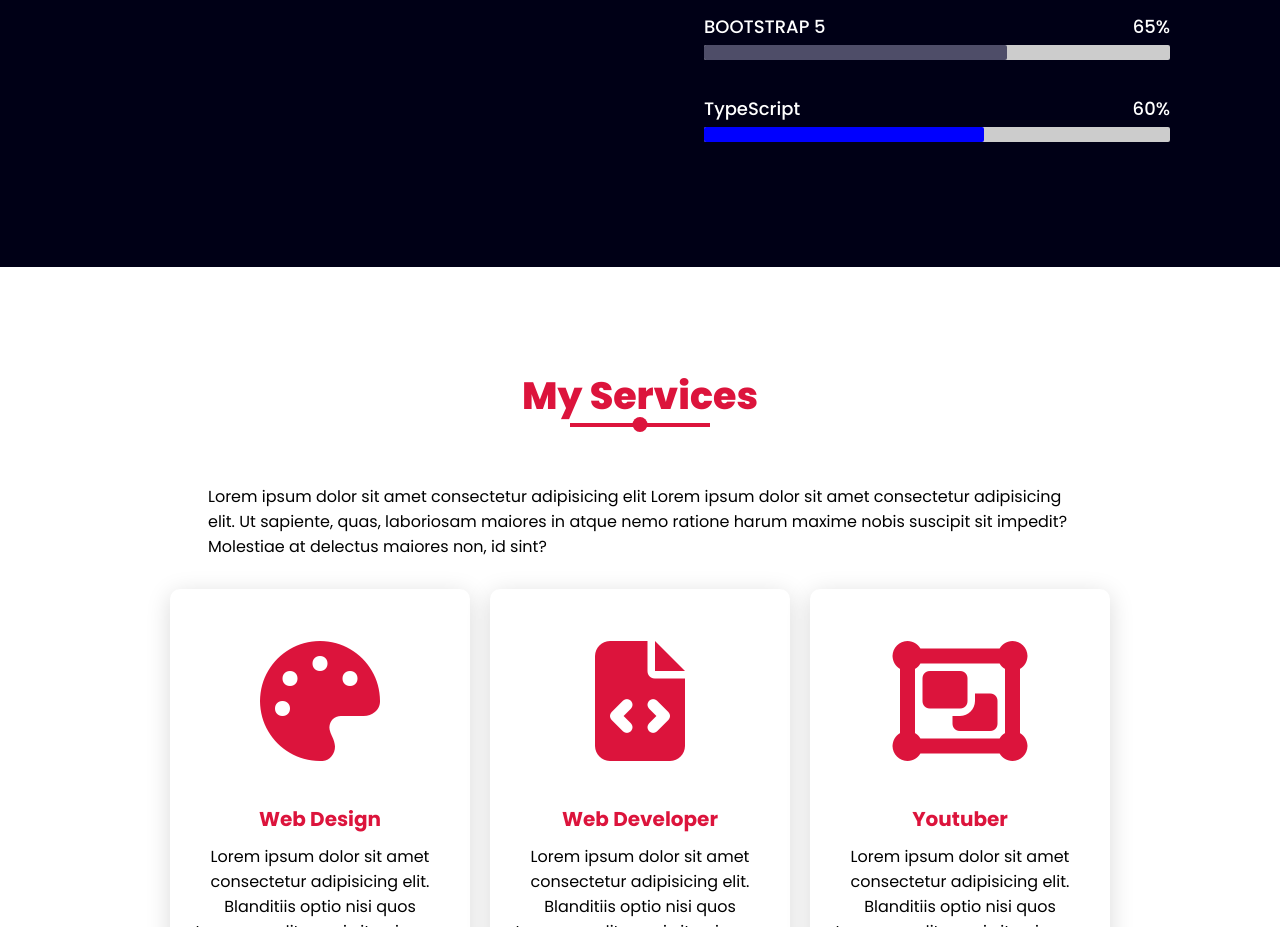
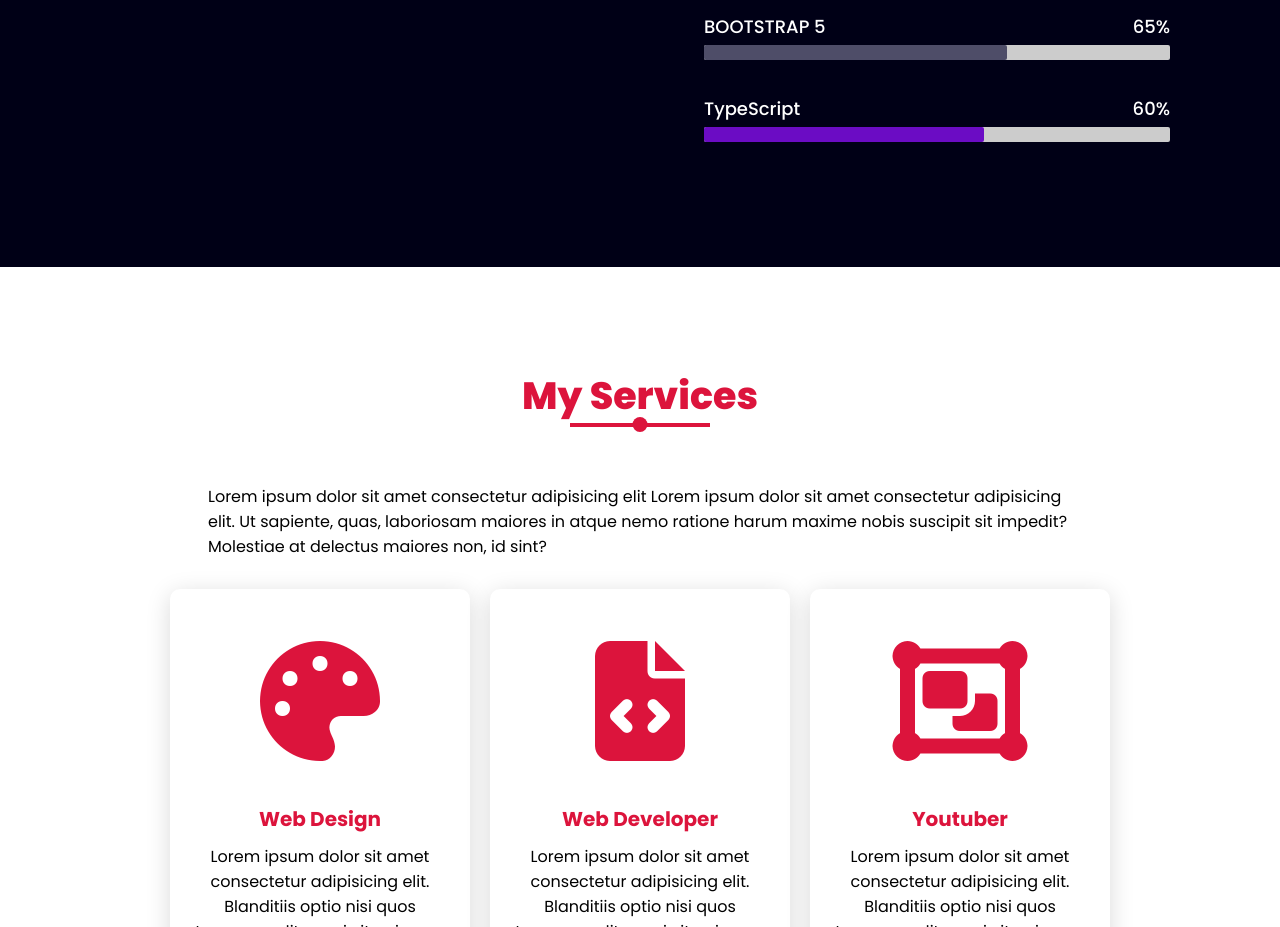
Before and after one commit to DiyorbekGaybullayev2001/Portfolio-2, a plain HTML site: page index.html in a window 1280 px wide. Shown: the part 2278-3205 px from the top of the page. Drawn offline with nearby package versions, Linux system fonts and the light colour scheme.

Commit message:
Update style.css

```diff
--- a/style.css
+++ b/style.css
@@ -413,7 +413,7 @@ section{
 }
 .skills .typescript::before{
     width: 60%;
-    background: blue;
+    background: rgb(107, 12, 196);
 }
 .skills .sass::before{
     width: 70%;
```
